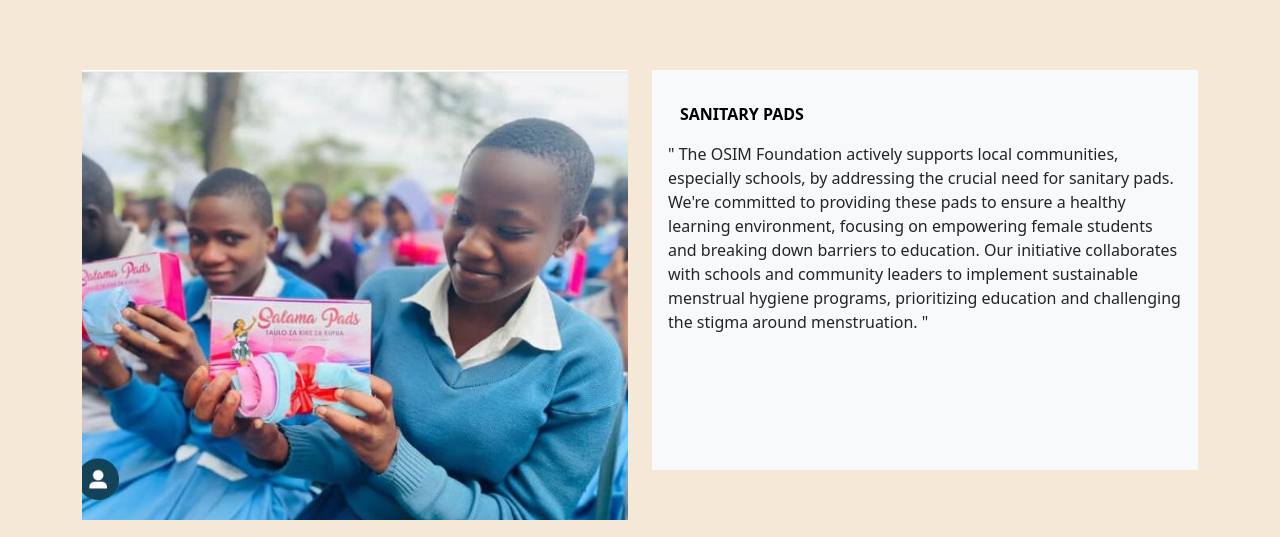
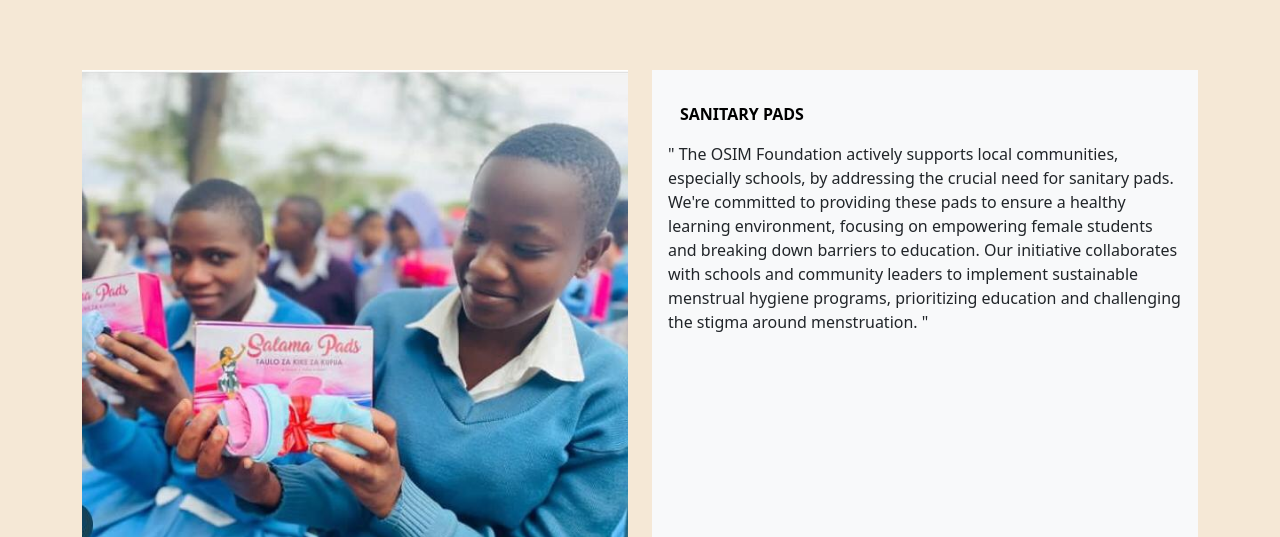
Before and after one commit to aska0907/OsimF, a website: page src/project.html in a window 1280 px wide. Shown: the part 351-888 px from the top of the page. Drawn offline with nearby package versions, Linux system fonts and the light colour scheme.

Commit message:
second commit

```diff
--- a/src/project.html
+++ b/src/project.html
@@ -12,15 +12,13 @@
     <style>
       /* Add custom styles here if needed */
       .content {
-        height: 400px; /* Adjust the height as needed */
-        background-color: rgb(245, 232, 214);
-      }
-      .adson{
+        height: 500px; /* Adjust the height as needed */
         background-color: rgb(245, 232, 214);
       }
 
+
       .image {
-        height: 450px; /* Keep the same height as content */
+        height: 500px; /* Keep the same height as content */
         width: 100%; /* Make the image take the full width of its container */
         object-fit: cover; /* Maintain the aspect ratio of the image */
       }
```
